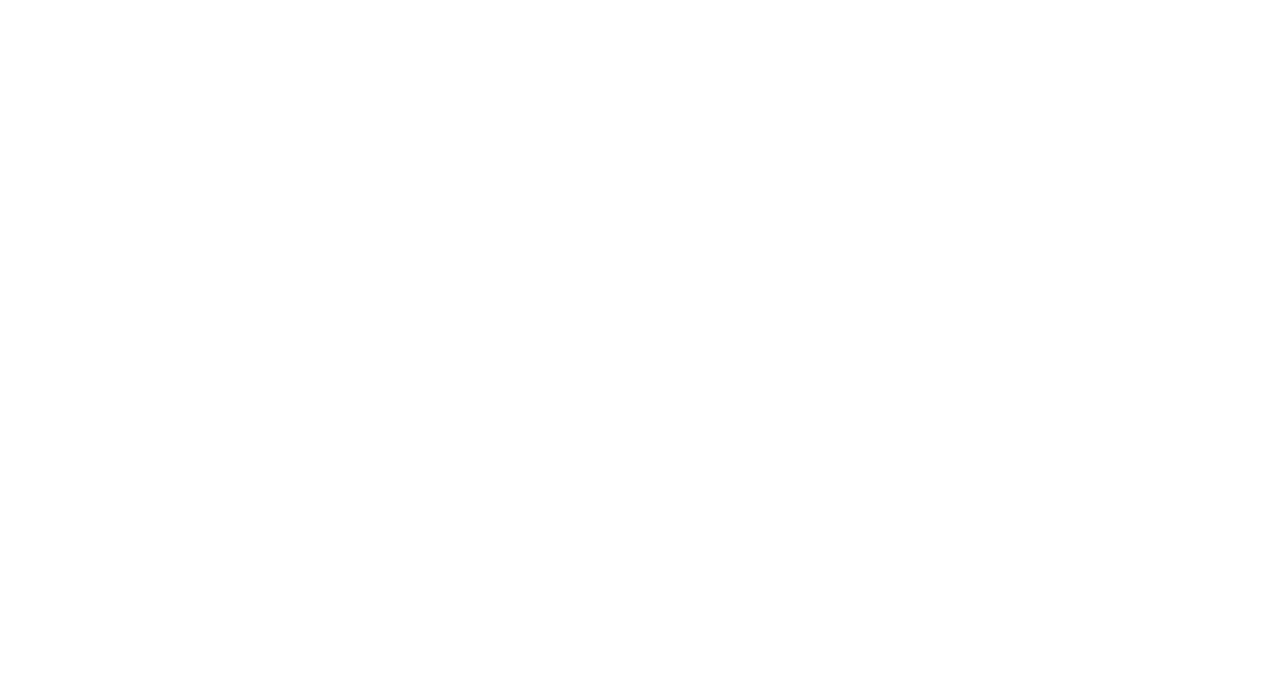
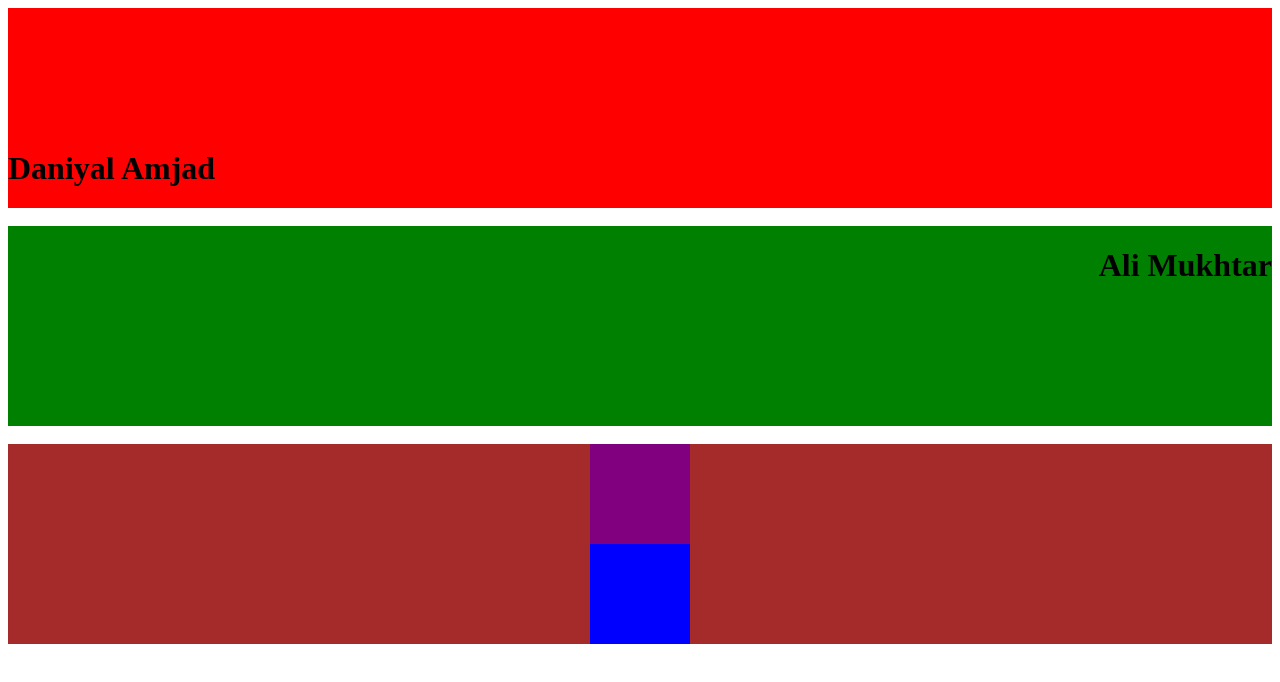
Before and after one commit to dadaniyalamjad/class1, a plain HTML site: page index.html in a window 1280 px wide. Drawn offline with Linux system fonts and the light colour scheme.

Commit message:
flex properties

```diff
--- a/index.html
+++ b/index.html
@@ -5,8 +5,53 @@
     <meta name="viewport" content="width=device-width, initial-scale=1.0">
     <meta http-equiv="X-UA-Compatible" content="ie=edge">
     <title>Document</title>
+
+    <style>
+        .myheading {
+            width:100%;
+            height:200px;
+            background-color:red;
+            display: flex;
+            justify-content: flex-start;
+            align-items: flex-end;
+            flex-direction: row;
+        }
+
+        .myheading2 {
+            width:100%;
+            height:200px;
+            background-color:green;
+            display: flex;
+            justify-content: flex-start;
+            align-items: flex-end;
+            flex-direction: column;
+        }
+
+        .mobDiv {
+            width: 100%;
+            height: 200px;
+            background-color: brown;
+            display: flex;
+            justify-content: center;
+            align-items: center;
+            flex-direction: column;
+        }
+    </style>
 </head>
 <body>
+    <div class = "myheading">
+        <h1>Daniyal Amjad</h1>
+    </div>
+    <br/>
+    <div class="myheading2">
+        <h1> Ali Mukhtar</h1>
+    </div>
+    <!-- Note: agar flex-direction column hoga to align-items y-axix pe jaega or justify-content x-axix pe -->
 
+    <br/>
+    <div class="mobDiv">
+        <div style="width:100px; height:100px; background-color: purple;"></div>
+        <div style="width:100px; height:100px; background-color: blue;"></div>
+    </div>
 </body>
 </html>
```
